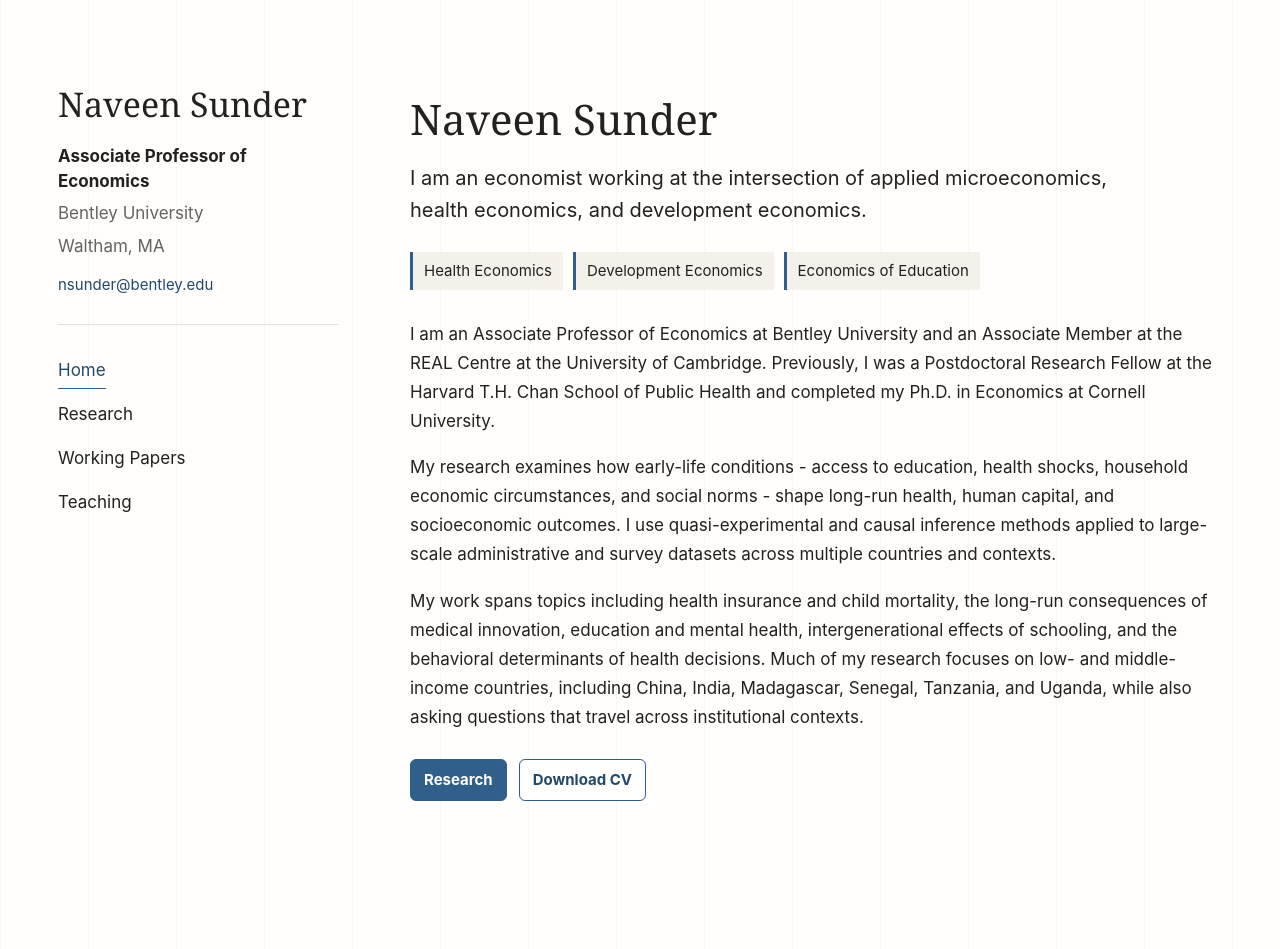
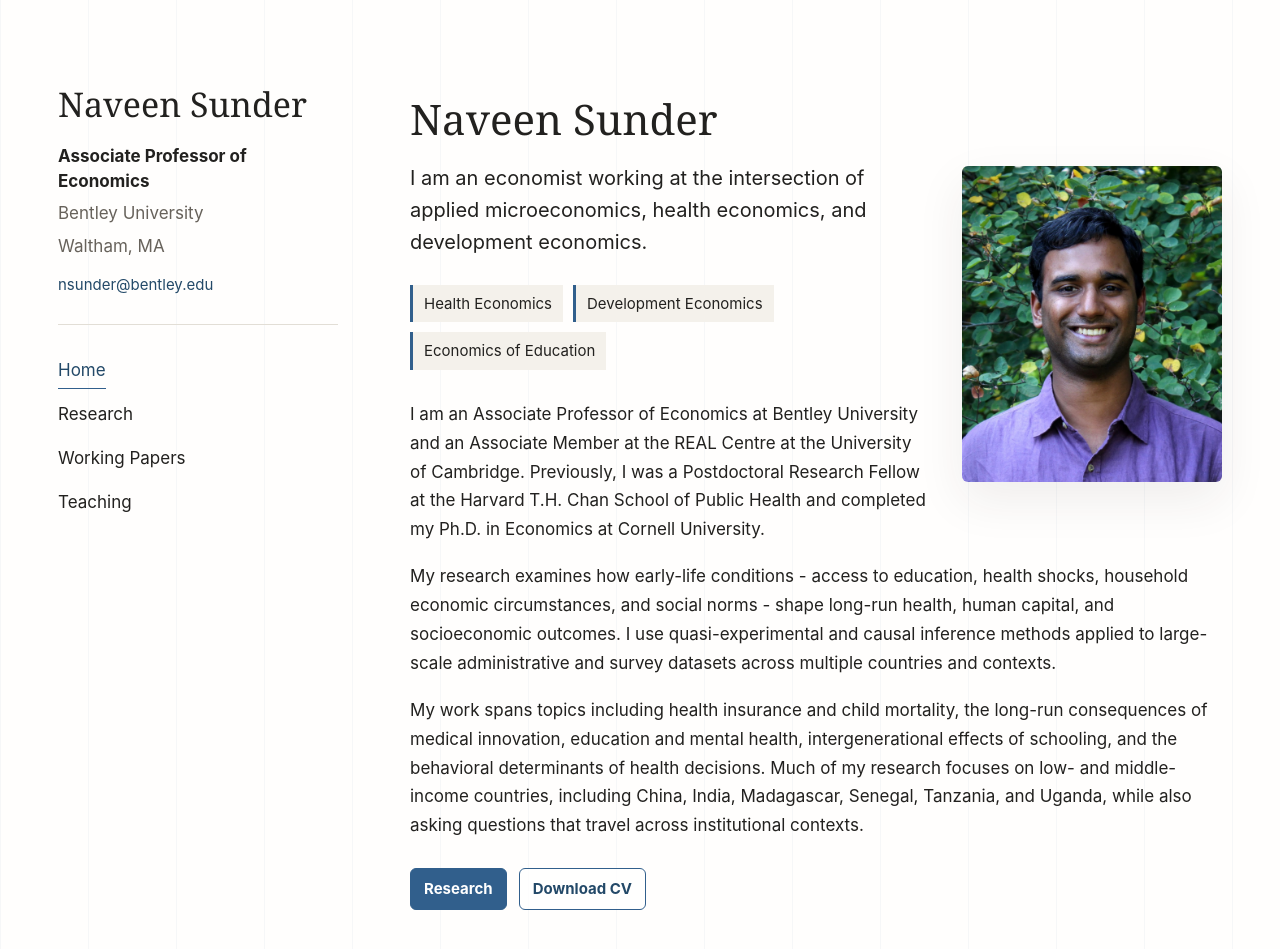
Before and after one commit to naveensunder/naveensunder.github.io, a Jekyll site: the page built from index.md, in a window 1280 px wide and 992 px high. Shown: the top 949 px of the window. Built offline with Jekyll 4.4.1, drawn with Linux system fonts in a browser that asks for light colours.

Commit message:
Add profile photo to homepage

```diff
--- a/assets/css/style.scss
+++ b/assets/css/style.scss
@@ -201,6 +201,14 @@ li {
   color: var(--text);
   font-size: 20px;
   line-height: 1.62;
+}
+
+.profile-photo {
+  float: right;
+  width: min(34vw, 260px);
+  margin: 4px 0 24px 34px;
+  border-radius: 6px;
+  box-shadow: var(--shadow);
 }
 
 .meta-line {
@@ -437,4 +445,11 @@ li {
   .lede {
     font-size: 18px;
   }
+
+  .profile-photo {
+    float: none;
+    display: block;
+    width: min(100%, 260px);
+    margin: 0 0 24px;
+  }
 }
--- a/index.md
+++ b/index.md
@@ -4,6 +4,8 @@ title: Home
 ---
 
 # Naveen Sunder
+
+![Naveen Sunder]({{ '/assets/images/naveen-sunder.jpg' | relative_url }}){:.profile-photo}
 
 <p class="lede">I am an economist working at the intersection of applied microeconomics, health economics, and development economics.</p>
 
--- a/scripts/build_preview.py
+++ b/scripts/build_preview.py
@@ -121,6 +121,11 @@ def build() -> None:
     if files_src.exists():
         shutil.copytree(files_src, files_dest)
 
+    images_src = ROOT / "assets/images"
+    images_dest = OUT / "assets/images"
+    if images_src.exists():
+        shutil.copytree(images_src, images_dest)
+
     published_src = ROOT / "Published Papers"
     published_dest = OUT / "Published Papers"
     if published_src.exists():
```
Also changed, not shown: assets/images/naveen-sunder.jpg (added).
